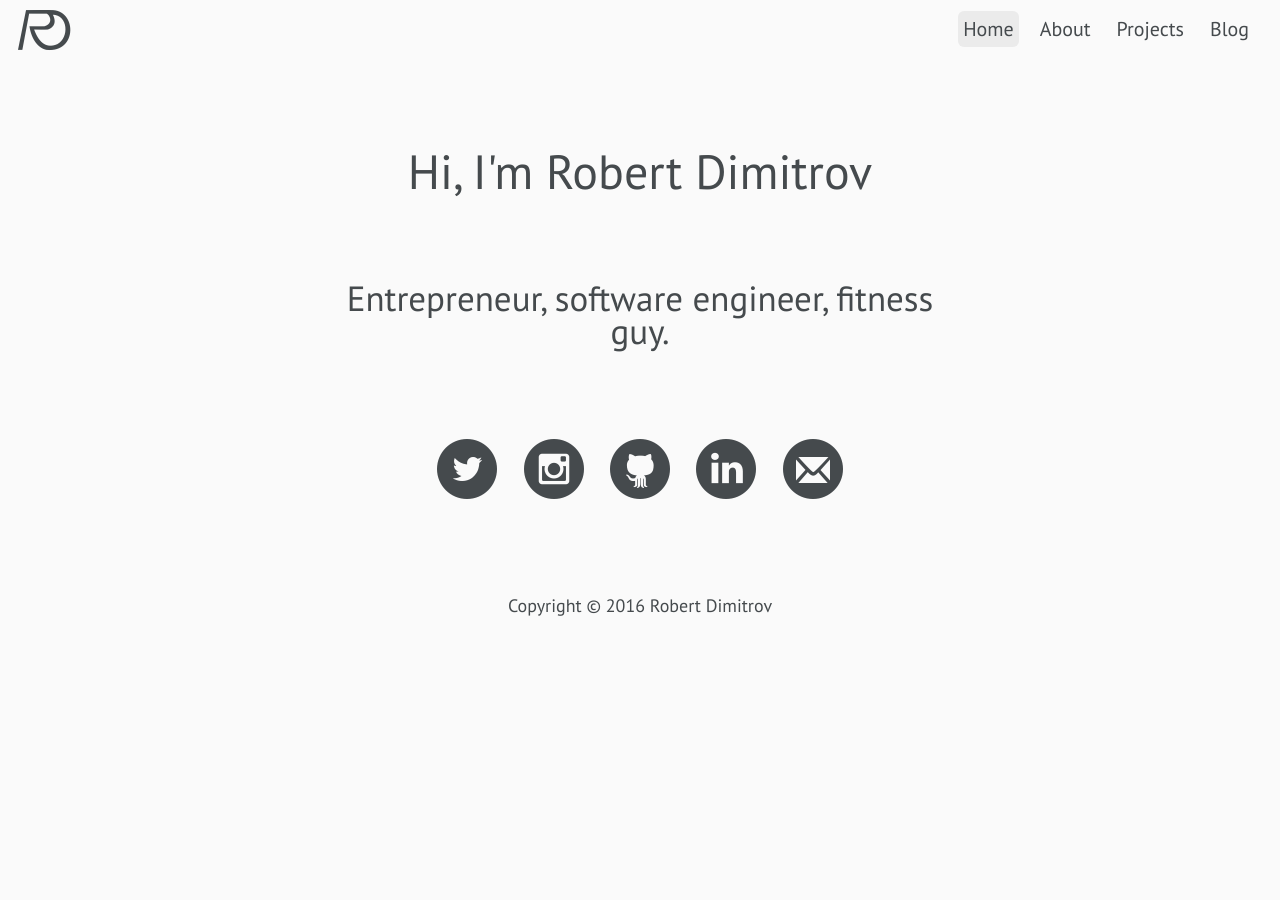
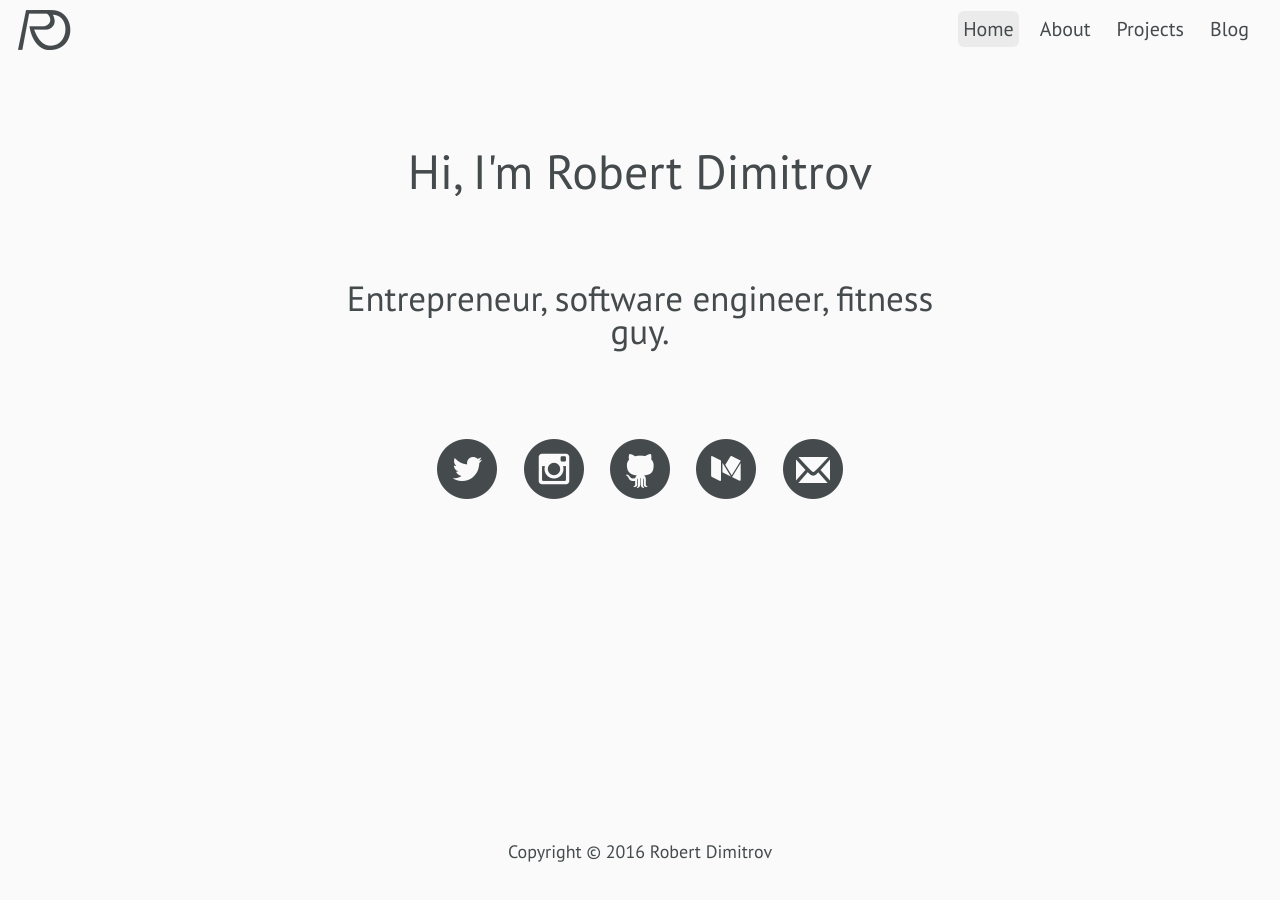
Before and after one commit to robbdimitrov/robbdimitrov.github.io, a Jekyll site: the page built from index.html, in a window 1280 px wide. Built offline with Jekyll 4.4.1, drawn with Linux system fonts in a browser that asks for light colours; Markdown is read by kramdown in place of the engine named in the settings.

Commit message:
Footer changes, update social icons - replace linkedin with medium

```diff
--- a/css/stylesheet.css
+++ b/css/stylesheet.css
@@ -40,12 +40,12 @@ header {
 }
 
 footer {
-	position: relative;
+	position: fixed;
   bottom: 0;
   width: 100%;
+	height:30px;
 	font-size: 18px;
 	text-align: center;
-	margin-top: 80px;
 	margin-bottom: 30px;
 }
 
@@ -212,6 +212,14 @@ article {
 
 .linkedin:hover {
 	background-position: -250px -80px;
+}
+
+.medium {
+	background-position: -252px -232px;
+}
+
+.medium:hover {
+	background-position: -330px -232px;
 }
 
 .mail {
@@ -612,6 +620,7 @@ a, .menu_item, .dropdown_menu_item, .dropdown_menu_item:active,
 	}
 
 	footer {
+		position: relative;
 		margin-top: 60px;
 	}
 
--- a/index.html
+++ b/index.html
@@ -79,7 +79,7 @@
 					<a target="_blank" href="https://github.com/robbdimitrov" class="github"></a>
 				</li>
 				<li>
-					<a target="_blank" href="https://www.linkedin.com/in/robbdimitrov" class="linkedin"></a>
+					<a target="_blank" href="https://medium.com/@robbdimitrov" class="medium"></a>
 				</li>
 				<li>
 					<a target="_blank" href="mailto:robert_dimitrov@me.com" class="mail"></a>
```
Also changed, not shown: images/spritesheet.png.
